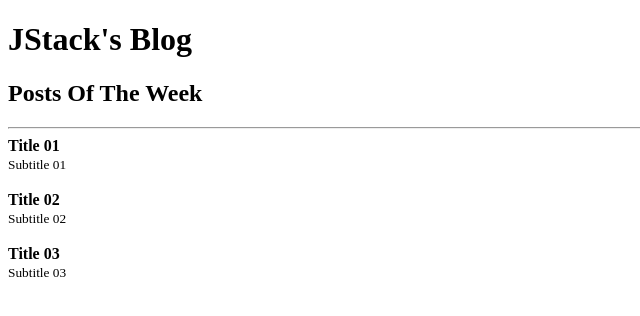
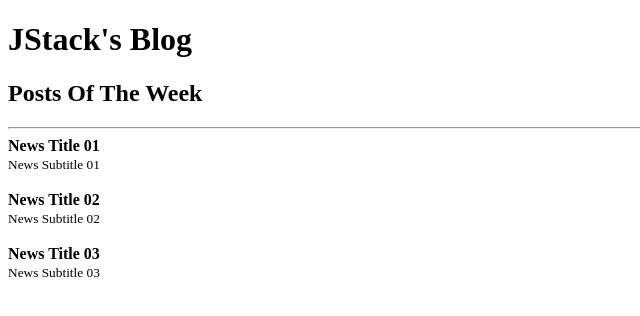
Before and after one commit to rsfbernardes/react-fundamentals, a React app: page / in a window 1280 px wide. Shown: the top 316 px of the page, without its empty margins (0-640 px from the left). Built offline with nearby package versions, Linux system fonts and the light colour scheme.

Commit message:
Prop children

```diff
--- a/src/App.js
+++ b/src/App.js
@@ -1,33 +1,33 @@
 import React from "react";
 
 import Post from "./Post";
-
-const category = 'Posts Of The Week'
+import Header from "./Head";
 
 function App() {
   return (
     <>
-      <h1>JStack's Blog</h1>
-      <h2>{category}</h2>
+      <Header title="JStack's Blog">
+        <h2>Posts Of The Week</h2>
+      </Header>
 
       <hr />
 
       <Post
         post={{
-          title: 'Title 01',
-          subtitle: 'Subtitle 01'
+          title: 'News Title 01',
+          subtitle: 'News Subtitle 01'
         }}
       />
       <Post
         post={{
-          title: 'Title 02',
-          subtitle: 'Subtitle 02'
+          title: 'News Title 02',
+          subtitle: 'News Subtitle 02'
         }}
       />
       <Post
         post={{
-          title: 'Title 03',
-          subtitle: 'Subtitle 03'
+          title: 'News Title 03',
+          subtitle: 'News Subtitle 03'
         }}
       />
     </>
--- /dev/null
+++ b/src/Head.js
@@ -0,0 +1,12 @@
+import React from "react";
+
+function Header(props) {
+  return (
+    <>
+      <h1>{props.title}</h1>
+      {props.children}
+    </>
+  );
+};
+
+export default Header;
```
